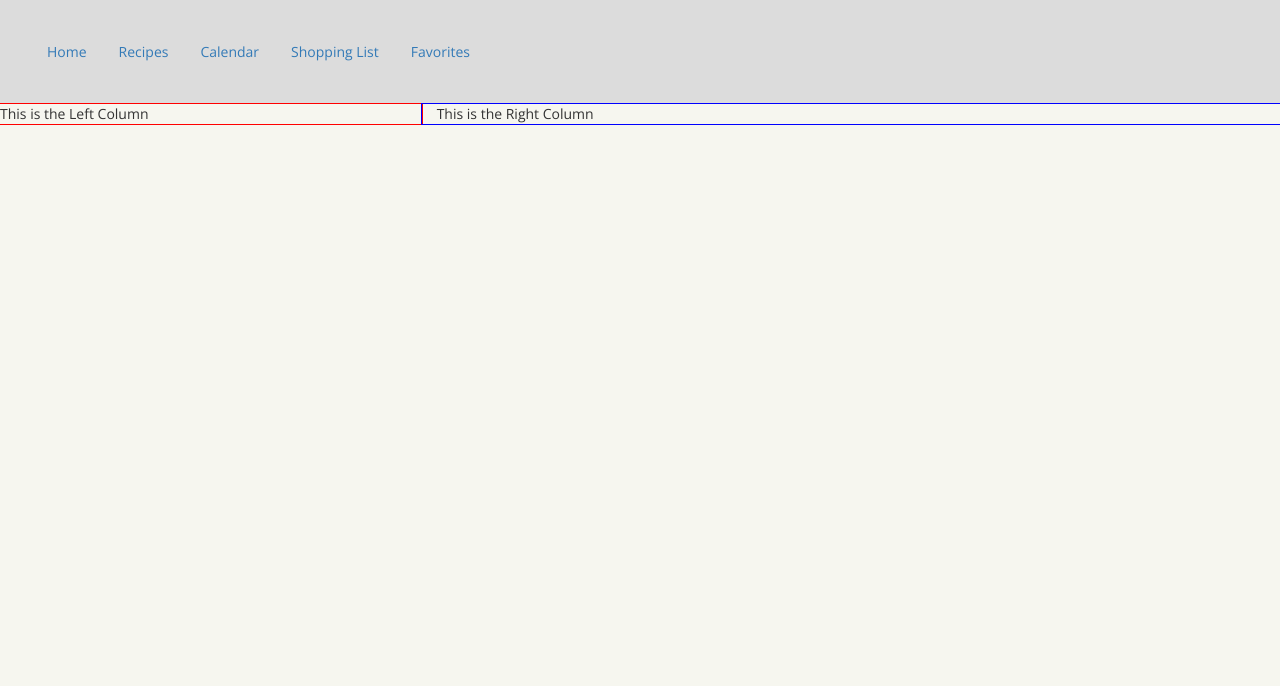
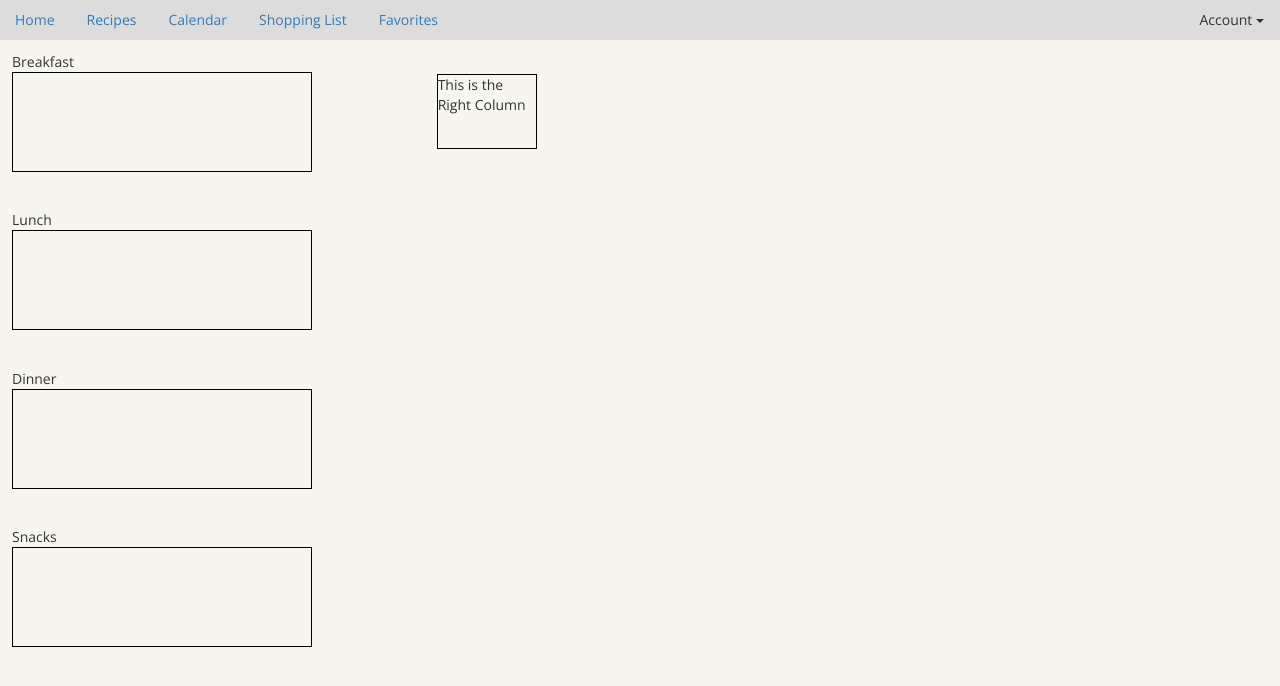
Before and after one commit to jkobrosky/MealPlanning, a website: page public/index.html at #!/home in a window 1280 px wide. Drawn offline with nearby package versions, Linux system fonts and the light colour scheme; some packages are replaced by stand-ins of ours.

Commit message:
Slight layout change. Added some styling.

```diff
--- a/public/index.html
+++ b/public/index.html
@@ -40,5 +40,13 @@
 
     <!-- Directives -->
     <script type="text/javascript" src="scripts/navigation/navigation_directive.js"></script>
+
+    <!-- Controllers -->
+    <script type="text/javascript" src="scripts/controllers/ShoppingController.js"></script>
+    <script type="text/javascript" src="scripts/controllers/FavoritesController.js"></script>
+
+    <!-- Services -->
+
+
   </body>
 </html>
--- a/public/less/home.less
+++ b/public/less/home.less
@@ -7,14 +7,33 @@
 
 .top-row {
   width: 100%;
-  height: 100px;
-  outline: 1px solid black;
+  //height: 100px;
+  //outline: 1px solid black;
   margin: 0;
 }
 
 .left-column {
-  outline: 1px solid red;
+  //outline: 1px solid red;
   display: block;
+
+  .controls-container {
+
+    .home-controls {
+      margin: 12px;
+
+      .row-label-container{
+        margin-bottom: 10%;
+
+        .meal-time-row {
+          height: 100px;
+          width: 300px;
+          padding: 20px;
+          border: 1px solid #000;
+          //margin: 10% 0;
+        }
+      }
+    }
+  }
 
   // Media query to display none the left column at phone/tablet size
   @media (max-width: 768px) {
@@ -23,5 +42,12 @@
 }
 
 .right-column {
-  outline: 1px solid blue;
+  //outline: 1px solid blue;
+
+  .meal-content {
+    margin: 4% 0;
+    height: 75px;
+    width: 100px;
+    border: 1px solid #000;
+  }
 }
--- a/public/less/navigation.less
+++ b/public/less/navigation.less
@@ -8,7 +8,24 @@
   .navigation {
 
     .nav-btn-container {
-      padding: 32px;
+      float: left;
+      //padding: 32px;
+    }
+
+    .profile-container {
+      float: right;
+      //padding: 32px;
+
+      .dropdown {
+        margin: 4px;
+
+        .account-dropdown {
+          background: none;
+          border: none;
+        }
+
+      }
+
     }
   }
 }
--- /dev/null
+++ b/public/scripts/controllers/FavoritesController.js
@@ -0,0 +1,4 @@
+angular.module('meal-planning')
+.controller('FavoritesController', function($scope, $location) {
+
+})
--- /dev/null
+++ b/public/scripts/controllers/ShoppingController.js
@@ -0,0 +1,4 @@
+angular.module('meal-planning')
+.controller('ShoppingController', function($scope, $location) {
+
+})
--- a/public/views/home.html
+++ b/public/views/home.html
@@ -4,10 +4,35 @@
 
 <div class="row main-content">
   <div class="left-column col-xs-12 col-sm-12 col-md-4 col-lg-4">
-    <span>This is the Left Column</span>
+
+    <div class="controls-container">
+      <div class="home-controls">
+        <div class=row-label-container>
+          <span class="row-label breakfast-row">Breakfast</span>
+          <div class="meal-time-row"></div>
+        </div>
+
+        <div class=row-label-container>
+          <span id="lunch" class="row-label lunch-row">Lunch</span>
+          <div class="meal-time-row"></div>
+        </div>
+
+        <div class=row-label-container>
+          <span id="dinner" class="row-label dinner-row">Dinner</span>
+          <div class="meal-time-row"></div>
+        </div>
+
+        <div class=row-label-container>
+          <span id="snacks" class="row-label snacks-row">Snacks</span>
+          <div class="meal-time-row"></div>
+        </div>
+      </div> <!-- End of 'home-controls' -->
+    </div> <!-- End of 'main-controls' -->
   </div> <!-- End of 'left-column' -->
 
   <div class="right-column col-xs-0 col-sm-0 col-md-8 col-lg-8">
-    <span>This is the Right Column</span>
+    <div class="meal-content">
+      <span>This is the Right Column</span>
+    </div> <!-- End of 'meal-content' -->
   </div> <!-- End of 'right-column' -->
 </div> <!-- End of 'main-content' -->
--- a/public/views/navigation.html
+++ b/public/views/navigation.html
@@ -1,4 +1,18 @@
 <div class="navigation">
+  <div class="profile-container">
+    <div class="dropdown">
+      <button type="button" class="btn btn-default dropdown-toggle account-dropdown" data-toggle="dropdown" aria-haspopup="true" aria-expanded="false">
+        Account
+        <span class="caret"></span>
+      </button>
+      <ul class="dropdown-menu">
+        <li><a href="#">Profile</a></li>
+        <li><a href="#">Settings</a></li>
+        <li><a href="#">Sign out</a></li>
+      </ul>
+    </div> <!-- End of 'btn-group' -->
+  </div> <!-- End of 'profile-container' -->
+
   <div class="nav-btn-container">
     <ul class="nav nav-pills">
       <li role="presentation" class="nav-list-item"><a href="#home">Home</a></li>
@@ -8,4 +22,5 @@
       <li role="presentation" class="nav-list-item"><a href="#favorites">Favorites</a></li>
     </ul>
   </div> <!-- End of 'nav-btn-container' -->
+
 </div> <!-- End of 'navigation' -->
```
Also changed, not shown: public/views/shopping.html (+20 -0 lines), public/css/style.css.
